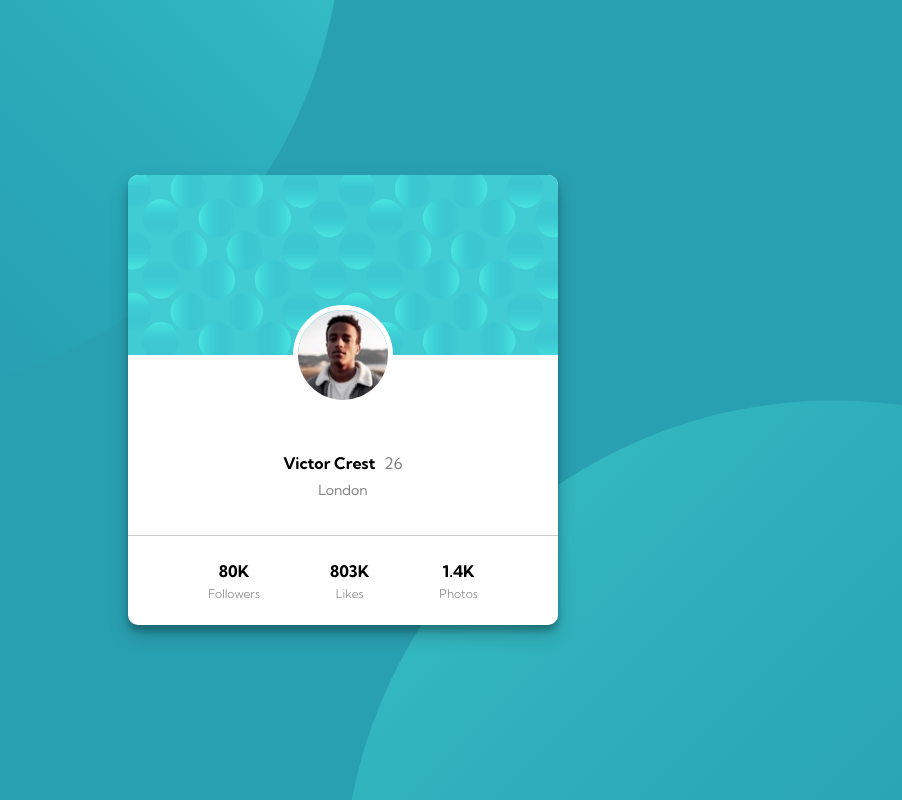
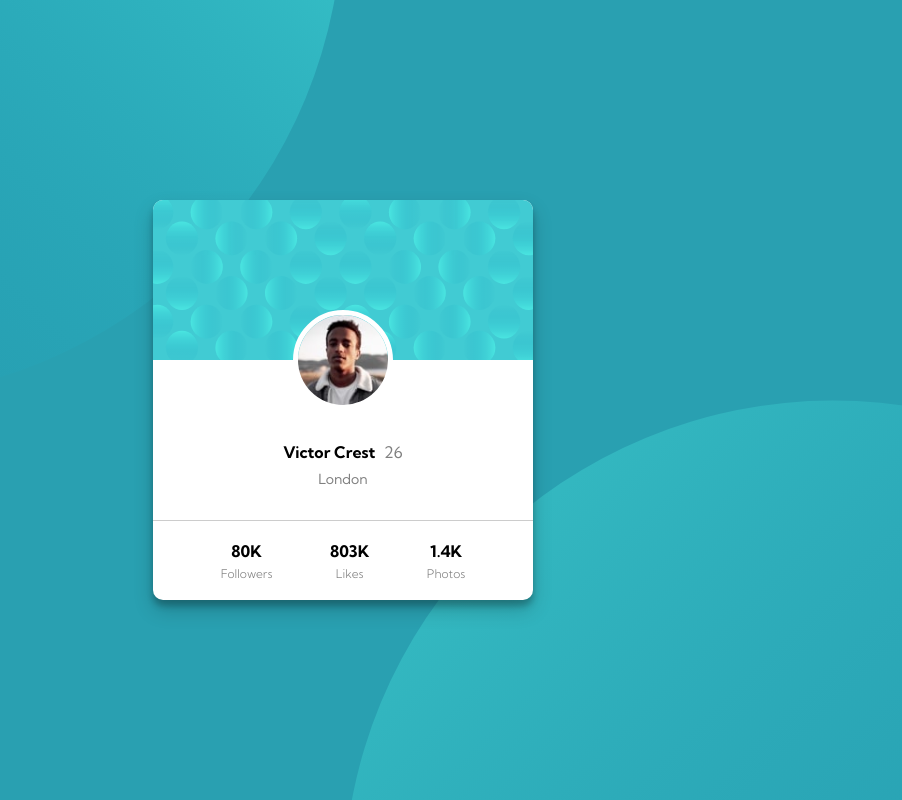
Before and after one commit to vulcan942/profile-card, a plain HTML site: page index.html in a window 1280 px wide. Shown: the whole page, without its empty margins (297-1199 px from the left). Drawn offline with Linux system fonts and the light colour scheme.

Commit message:
changed card size

```diff
--- a/styles.css
+++ b/styles.css
@@ -38,8 +38,8 @@ html,body{
     z-index:1;
     background-color: #fff;
     margin: 0 20px;
-    height:450px;
-    width:430px;
+    height:400px;
+    width:380px;
     border-radius: 10px;
     overflow: hidden;
     box-shadow: 0 10px 20px rgba(0,0,0,0.19), 0 6px 6px rgba(0,0,0,0.23);
```
